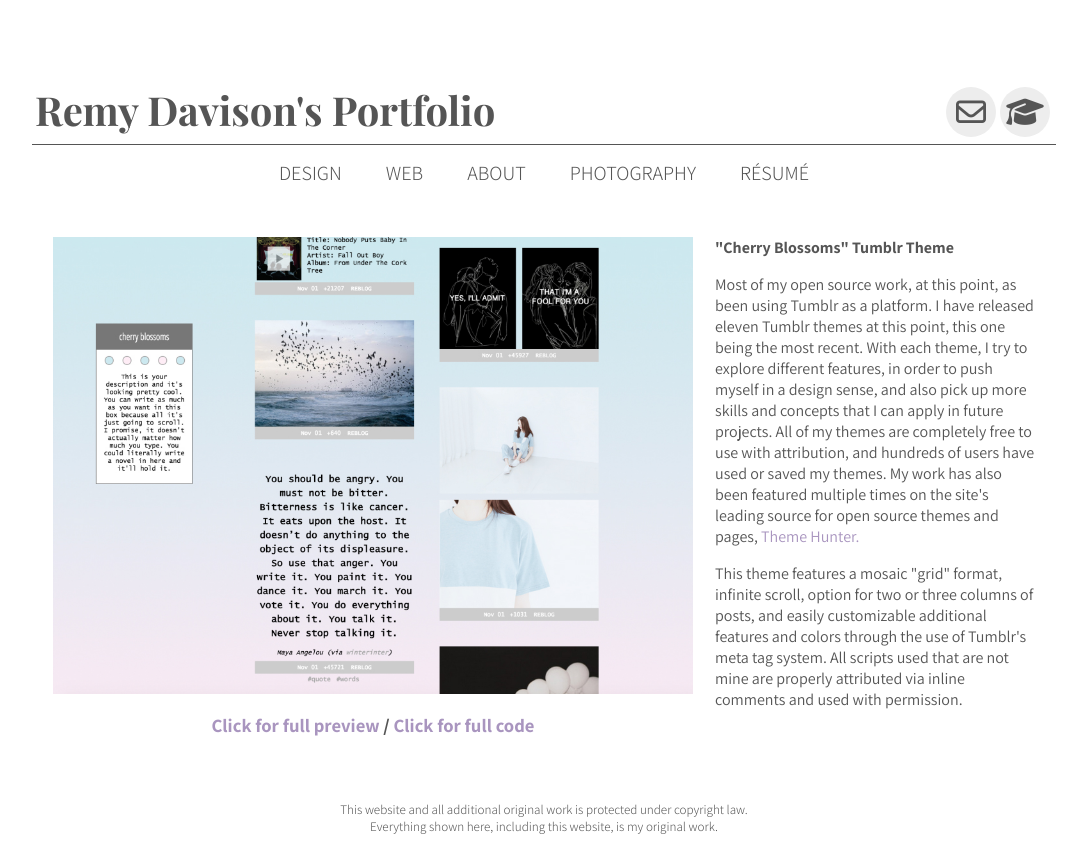
After one commit to rendavison/portfolioWebsite, a Flask app: page /cherry in a window 1280 px wide. The commit adds this page. Shown: the whole page, without its empty margins (96-1183 px from the left). Run offline with Flask 2, Linux system fonts and the light colour scheme; some libraries are stand-ins or nearby versions; some web fonts are replaced.

Commit message:
added pages for tumblr themes

```diff
--- /dev/null
+++ b/app/templates/cherry.html
@@ -0,0 +1,21 @@
+{% extends "base.html" %}
+{% block content %}
+
+  <table class="container" cellspacing="20"><tr>
+    <td valign="top">
+      <img src="{{ url_for('static',filename='images/cherry_1.jpg')  }}" width="640px">
+      <p />
+      <h3 align="center">
+        <a href="http://oftenwrongsbrokentheme11.tumblr.com/" target="_blank">Click for full preview</a> / <a href="http://pastebin.com/H07Wax4G" target="_blank">Click for full code</a>
+      </h3>
+    </td>
+    <td valign="top">
+      <b>"Cherry Blossoms" Tumblr Theme</b>
+      <p />
+      Most of my open source work, at this point, as been using Tumblr as a platform.  I have released eleven Tumblr themes at this point, this one being the most recent.  With each theme, I try to explore different features, in order to push myself in a design sense, and also pick up more skills and concepts that I can apply in future projects.  All of my themes are completely free to use with attribution, and hundreds of users have used or saved my themes.  My work has also been featured multiple times on the site's leading source for open source themes and pages, <a href="http://theme-hunter.tumblr.com" target="_blank">Theme Hunter.</a>
+      <p />
+      This theme features a mosaic "grid" format, infinite scroll, option for two or three columns of posts, and easily customizable additional features and colors through the use of Tumblr's meta tag system.  All scripts used that are not mine are properly attributed via inline comments and used with permission.
+    </td>
+  </tr> </table>
+
+{% endblock %}
--- a/app/templates/index.html
+++ b/app/templates/index.html
@@ -12,7 +12,7 @@
           <img width="350px" src="{{ url_for('static', filename='images/featured1_4.jpg')  }}">
           <div class="pop">
             SCOTCH'N'SODA THEATRE WEBSITE<br />
-            HTML, CSS, and jQuery
+            HTML, SASS/CSS, and jQuery
           </a>
         </div>
       </td>
--- a/app/templates/sns.html
+++ b/app/templates/sns.html
@@ -12,7 +12,7 @@
     <td valign="top">
       <b>Scotch'n'Soda Theatre Website</b>
       <p />
-      As webmaster for Scotch'n'Soda Theatre's 2015-2016 season, I was tasked with redesigning the organization's old website.  The goal was to create a website written in coding languages most students understood, and make the code clearly written and commented to the point where any future webmaster could update the site with ease.  I achieved this through writing the website in mostly HTML and CSS, with a bit of jQuery, commenting the code extensively, and naming my class names in a straightforward manner.
+      As webmaster for Scotch'n'Soda Theatre's 2015-2016 season, I was tasked with redesigning the organization's old website.  The goal was to create a website written in coding languages most students understood, and make the code clearly written and commented to the point where any future webmaster could update the site with ease.  I achieved this through writing the website in mostly HTML and SASS stylesheets converted to CSS, with a bit of jQuery, commenting the code extensively, and naming my class names in a straightforward manner.
       <p/>
       In collaboration with the 2015-2016 Public Relations Coordinator, we designed the website's layout and color scheme.  The project took me two months, off and on, as I freelanced during my freshman summer.  Throughout the academic year, I then maintained and updated the website with items like auditions and links to ticket purchases.
     </td>
--- a/app/templates/web.html
+++ b/app/templates/web.html
@@ -6,7 +6,7 @@
   </h2>
 
   <div style="width: 45%; margin: 0 0 15px 13%;">
-    I have been learning and exploring web design since I was twelve.  My main skill set consists of HTML, CSS, and jQuery, though I also have some JavaScript knowledge.  I also do some freelance web work on the side.  This website's code is entirely my own.  <a href="https://github.com/rendavison/portfolioWebsite" target="_blank">Here is the GitHub repository,</a> for those interested.
+    I have been learning and exploring web design since I was twelve.  My main skill set consists of HTML, SASS/CSS, and jQuery, though I also have some JavaScript knowledge.  I also do some freelance web work on the side.  This website's code is entirely my own.  <a href="https://github.com/rendavison/portfolioWebsite" target="_blank">Here is the GitHub repository,</a> for those interested.
   </div>
 
   <table align="center" cellpadding="5">
@@ -16,7 +16,7 @@
           <img width="350px" src="{{ url_for('static', filename='images/home_sns.jpg')  }}">
           <div class="pop">
             SCOTCH'N'SODA THEATRE WEBSITE<br />
-            HTML, CSS, and jQuery
+            HTML, SASS/CSS, and jQuery
           </a>
         </div>
       </td>
--- a/app/views.py
+++ b/app/views.py
@@ -64,3 +64,11 @@ def lamp():
 @website.route('/cardboard')
 def cardboard():
   return render_template('cardboard.html')
+
+@website.route('/cherry')
+def cherryBlossoms():
+  return render_template('cherry.html')
+
+@website.route('/bubblegum')
+def bubblegumPop():
+  return render_template('bubblegum.html')
```
Also changed, not shown: app/templates/bubblegum.html (added, +21 -0 lines), app/static/images/bubblegum_1.jpg (added), app/static/images/cherry_1.jpg (added).
